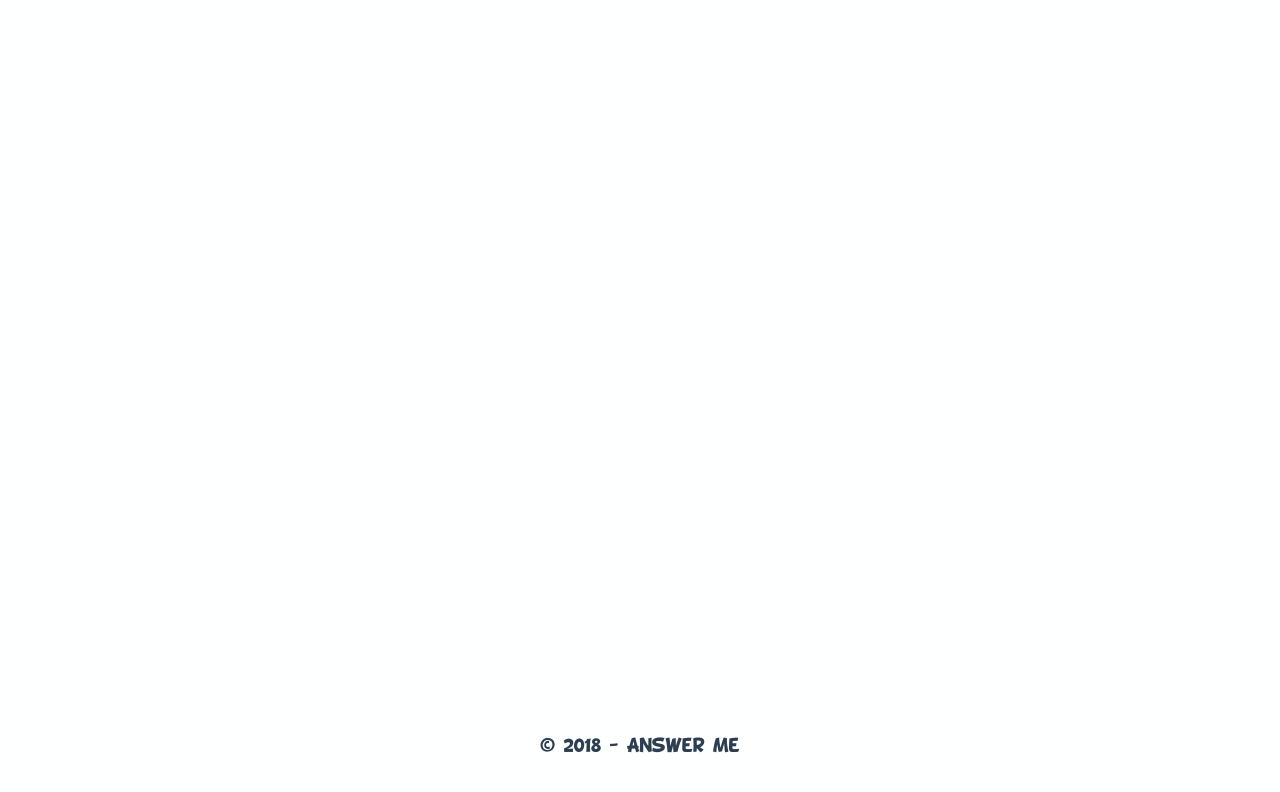
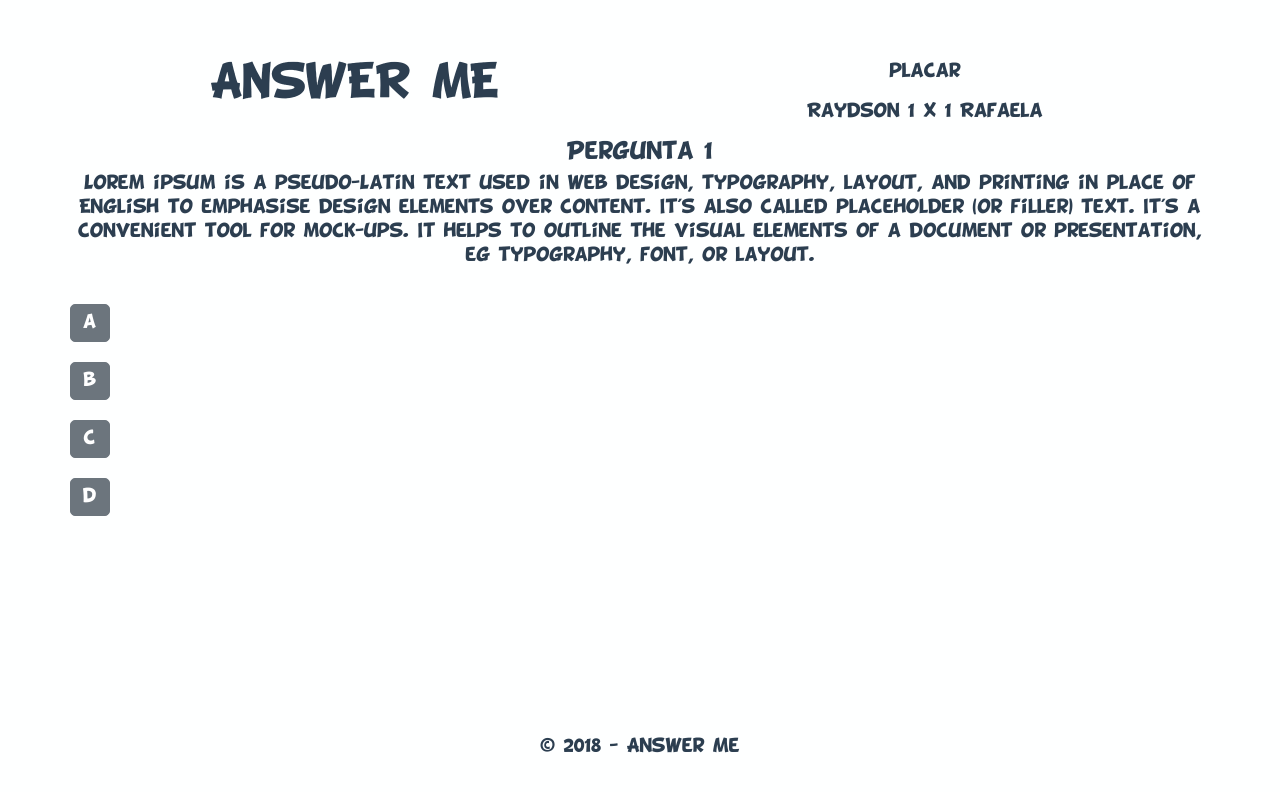
Before and after one commit to RaydsonFerreira/AnswerMe, a Vue app in the folder Frontend/: page /#/jogo in a window 1280 px wide. Shown: the top 792 px of the page. Built offline with nearby package versions, Linux system fonts and the light colour scheme.

Commit message:
progrsso na tela de jogo

```diff
--- a/Frontend/package.json
+++ b/Frontend/package.json
@@ -10,6 +10,7 @@
   "dependencies": {
     "axios": "^0.18.0",
     "bootstrap-vue": "^2.0.0-rc.11",
+    "node-sass": "^4.10.0",
     "pug-plain-loader": "^1.0.0",
     "sass-loader": "^7.1.0",
     "vue": "^2.5.17",
--- a/Frontend/src/components/Dashboard.vue
+++ b/Frontend/src/components/Dashboard.vue
@@ -4,7 +4,7 @@
     <h2>bem-vindo</h2>
     <div class='row justify-content-md-center botoes'>
         <div class='col col-lg-3'>
-            <button type="button" class="btn btn-outline-warning buttonnew" @click="irlogin">Novo Jogo</button>
+            <button type="button" class="btn btn-outline-warning buttonnew" @click="iniciarJogo">Novo Jogo</button>
         </div>
         <div class='col col-lg-3'>
             <button type="button" class="btn btn-outline-warning buutonadd">Adicionar Amigo</button>
@@ -18,8 +18,8 @@ export default {
     name: 'dashboard',
     mixins: [RouterMixin],
     methods: {
-        irlogin () {
-
+        iniciarJogo () {
+            this.goTo('jogo')
         }
     }
 
--- /dev/null
+++ b/Frontend/src/components/Jogo.vue
@@ -0,0 +1,66 @@
+<template>
+<div id='jogo'>
+    <div class='row'>
+        <div class='col col-md-6'>
+            <h1>ANSWER ME</h1>
+        </div>
+        <div class='col col-md-6'>
+            <p class='placarTitulo'>placar</p>
+            <p class='placar'>Raydson 1 x 1 Rafaela</p>
+        </div>
+
+        <div>
+            <h5>Pergunta 1</h5>
+            <div class='pergunta'>
+                <p>
+                    Lorem ipsum is a pseudo-Latin text used in web design, typography, layout, and printing in place of English to emphasise design elements over content. It's also called placeholder (or filler) text. It's a convenient tool for mock-ups. It helps to outline the visual elements of a document or presentation, eg typography, font, or layout.
+                </p>
+            </div>
+        </div>
+
+        <template>
+            <div>
+                <b-form-group>
+                <b-form-radio-group id="btnradios"
+                                    buttons
+                                    stacked
+                                    v-model="selected"
+                                    :options="options"
+                                    name="radioBtnStacked" />
+                </b-form-group>
+            </div>
+        </template>
+    </div>
+</div>
+</template>
+
+<script>
+import RouterMixin from '@/utils/mixins/RouterMixin'
+export default {
+  name: 'Jogo',
+  mixins: [RouterMixin],
+
+  data () {
+      return{
+            selected: 'radio1',
+            options: [
+                { text: 'a', value: 'a' },
+                { text: 'b', value: 'b' },
+                { text: 'c', value: 'c' },
+                { text: 'd', value: 'd' }
+            ]
+      }
+  },
+
+  methods: {
+
+  }
+}
+</script>
+
+<style scoped lang='sass'>
+/deep/ .btn
+    margin-top: 20px !important
+    border-radius: 5px !important
+
+</style>
--- a/Frontend/src/components/Registro.vue
+++ b/Frontend/src/components/Registro.vue
@@ -27,7 +27,7 @@
 <script>
 import RouterMixin from '@/utils/mixins/RouterMixin'
 export default {
-  name: 'MainWrapper',
+  name: 'Registro',
   mixins: [RouterMixin],
 
   data () {
@@ -41,7 +41,8 @@ export default {
 
   methods: {
     registrar () {
-        if (this.nome !== '' && this.username !== '' && this.senha !== '' && this.confirmacaoSenha !== '') {
+        console.log(this.nome, this.username, this.senha, this.confirmacaoSenha)
+        if (!this.nome && !this.username && !this.senha && !this.confirmacaoSenha) {
             alert('preencha os campos')
         } else if(this.senha !== this.confirmacaoSenha) {
             alert('senhas não conferem! digite novamente')
--- a/Frontend/src/router/index.js
+++ b/Frontend/src/router/index.js
@@ -3,6 +3,7 @@ import Router from 'vue-router'
 import Dashboard from '@/components/Dashboard'
 import Login from '@/components/Login'
 import Registro from '@/components/Registro'
+import Jogo from '@/components/Jogo'
 
 Vue.use(Router)
 
@@ -19,6 +20,11 @@ export default new Router({
       component: Registro
     },
     {
+      path: '/jogo',
+      name: 'jogo',
+      component: Jogo
+    },
+    {
       path: '/',
       name: 'login',
       component: Login
```
Also changed, not shown: 1 other file (tests, documents, lock files or other folders).
